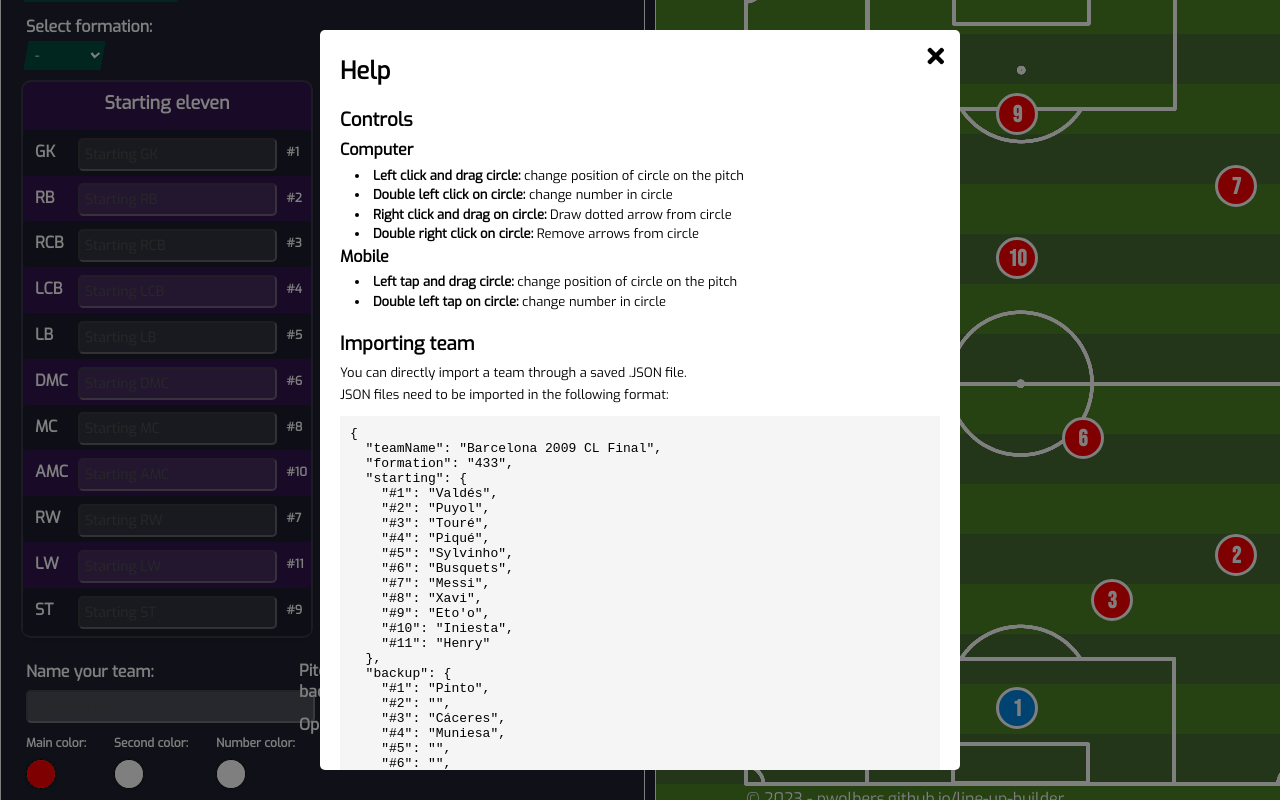
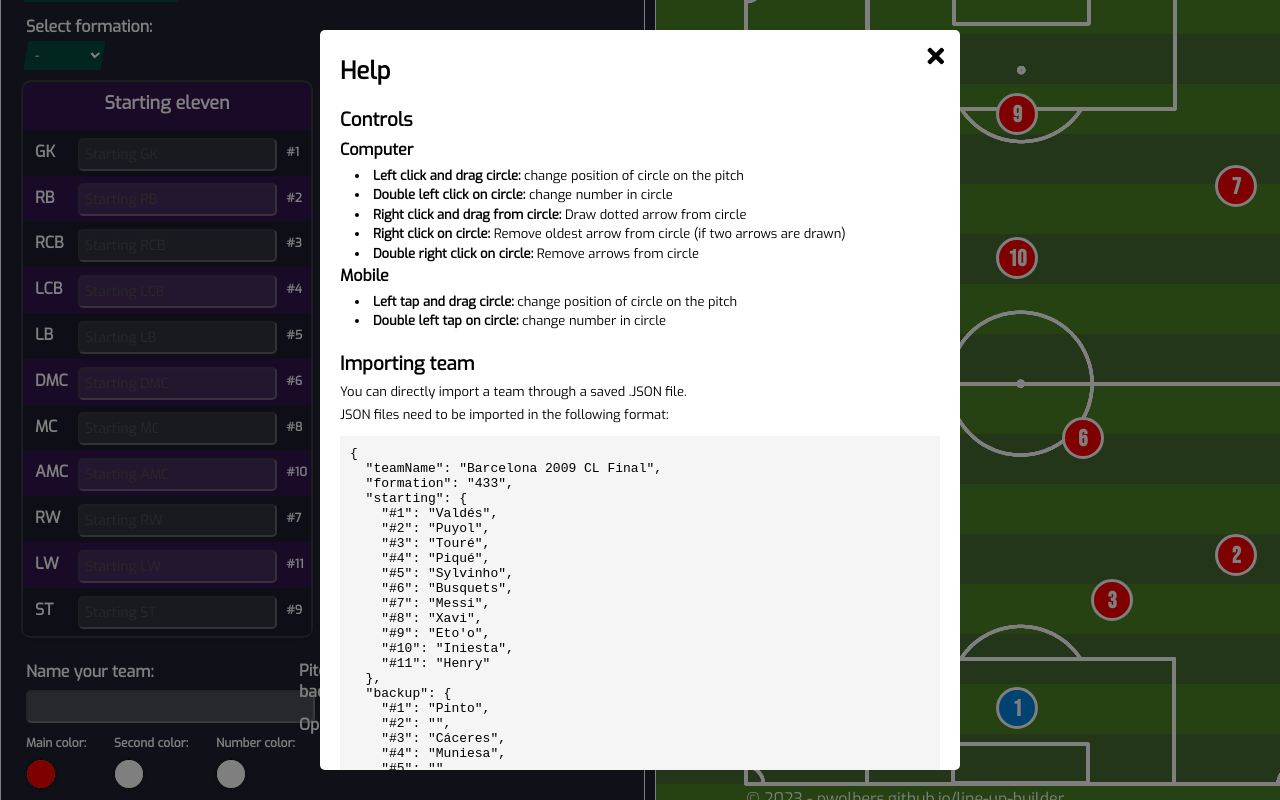
Before and after one commit to pwolbers/line-up-builder, a plain HTML site: page index.html in a window 1280 px wide. Both pictures are taken after a click on the icon 577 px from the left and 54 px from the top of the page. Drawn offline with nearby package versions, Linux system fonts and the light colour scheme; no server answers.

Commit message:
Help description updated

```diff
--- a/Ajax Possible 23-24.json
+++ b/Ajax Possible 23-24.json
@@ -1,6 +1,6 @@
 {
   "teamName": "Ajax possible 23/24",
-  "formation": "4-3-3 ",
+  "formation": "4-3-3",
   "starting": {
     "#1": "Gorter",
     "#2": "Gaaei",
--- a/Argentina WC 2022.json
+++ b/Argentina WC 2022.json
@@ -1,6 +1,6 @@
 {
   "teamName": "Argentina WC 2022",
-  "formation": "4-3-3 ",
+  "formation": "4-3-3",
   "starting": {
     "#1": "E. Martínez",
     "#2": "Molina",
--- a/index.html
+++ b/index.html
@@ -53,7 +53,8 @@
             <h4>Computer</h4>
             <li style="font-size: 13px"><b>Left click and drag circle:</b> change position of circle on the pitch</li>
             <li style="font-size: 13px"><b>Double left click on circle:</b> change number in circle</li>
-            <li style="font-size: 13px"><b>Right click and drag on circle:</b> Draw dotted arrow from circle</li>
+            <li style="font-size: 13px"><b>Right click and drag from circle:</b> Draw dotted arrow from circle</li>
+            <li style="font-size: 13px"><b>Right click on circle:</b> Remove oldest arrow from circle (if two arrows are drawn)</li>
             <li style="font-size: 13px"><b>Double right click on circle:</b> Remove arrows from circle</li>
             <h4>Mobile</h4>
             <li style="font-size: 13px"><b>Left tap and drag circle:</b> change position of circle on the pitch</li>
@@ -74,7 +75,7 @@
             <li>532</li>
             <li>343</li>
             <li>3421</li>
-            <p>Other formations will be defaulted to a 4-3-3.</p>
+            <p>Dashes and spaces will be ignored (so for example, '4-4-2 diamond' will also work). Other formations will be defaulted to a 4-3-3.</p>
             <p><b>starting & backup:</b> Put your starting and backup players in the positions linked to that number.
             </p>
             <p>Be aware that each formation has a predetermined position for each number (for example, the #11 will be
```
